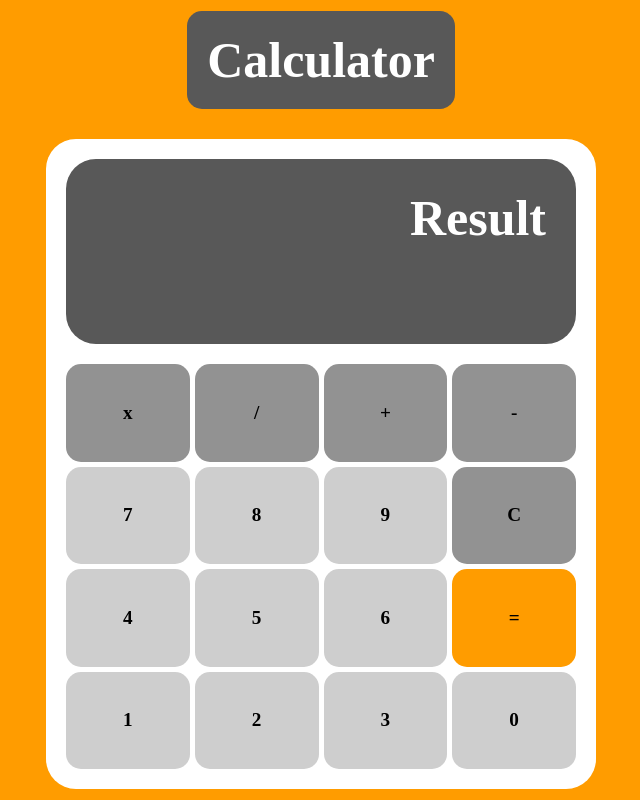
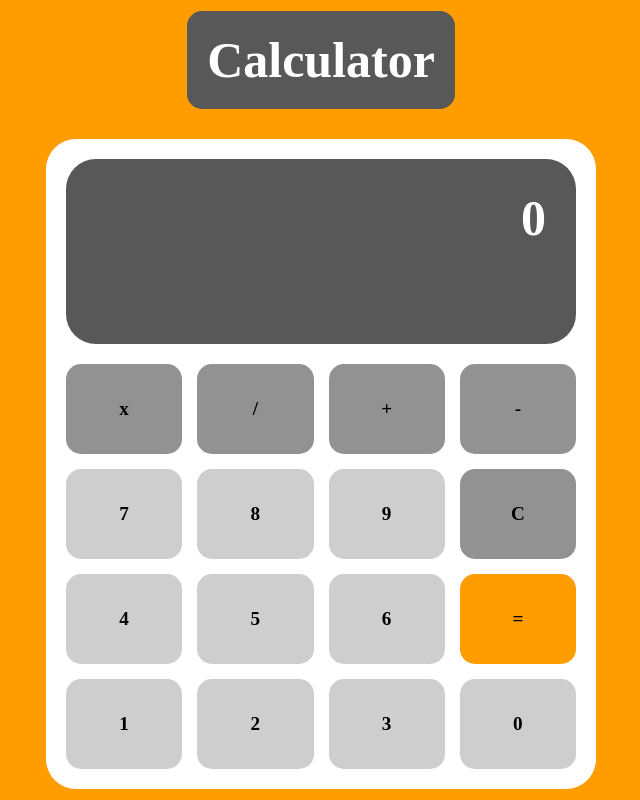
Before and after one commit to eyadaq/Calculator, a plain HTML site: page index.html in a window 1280 px wide. Shown: the whole page, without its empty margins (319-959 px from the left). Drawn offline with Linux system fonts and the light colour scheme.

Commit message:
Update initial result display and adjust button gaps for better layout

```diff
--- a/index.html
+++ b/index.html
@@ -9,7 +9,7 @@
 <body>
 	<div class="title">Calculator</div>
 	<div class="card">
-		<div class="result">Result</div>
+		<div class="result">0</div>
 		<div class="buttons">
 			<div class="col-1">
 				<div class="btn-op">x</div>
--- a/style.css
+++ b/style.css
@@ -29,8 +29,7 @@ body{
     justify-content: space-between;
     width: 510px;
     margin-bottom: 20px;
-	gap: 5px
-	;
+	gap: 15px;
     flex: 1;
 }
 
@@ -67,7 +66,7 @@ body{
 	flex-direction: column;
 	justify-content: space-around;
 	align-items: center;
-	gap: 5px;
+	gap: 15px;
 }
 
 .btn-num{
```
